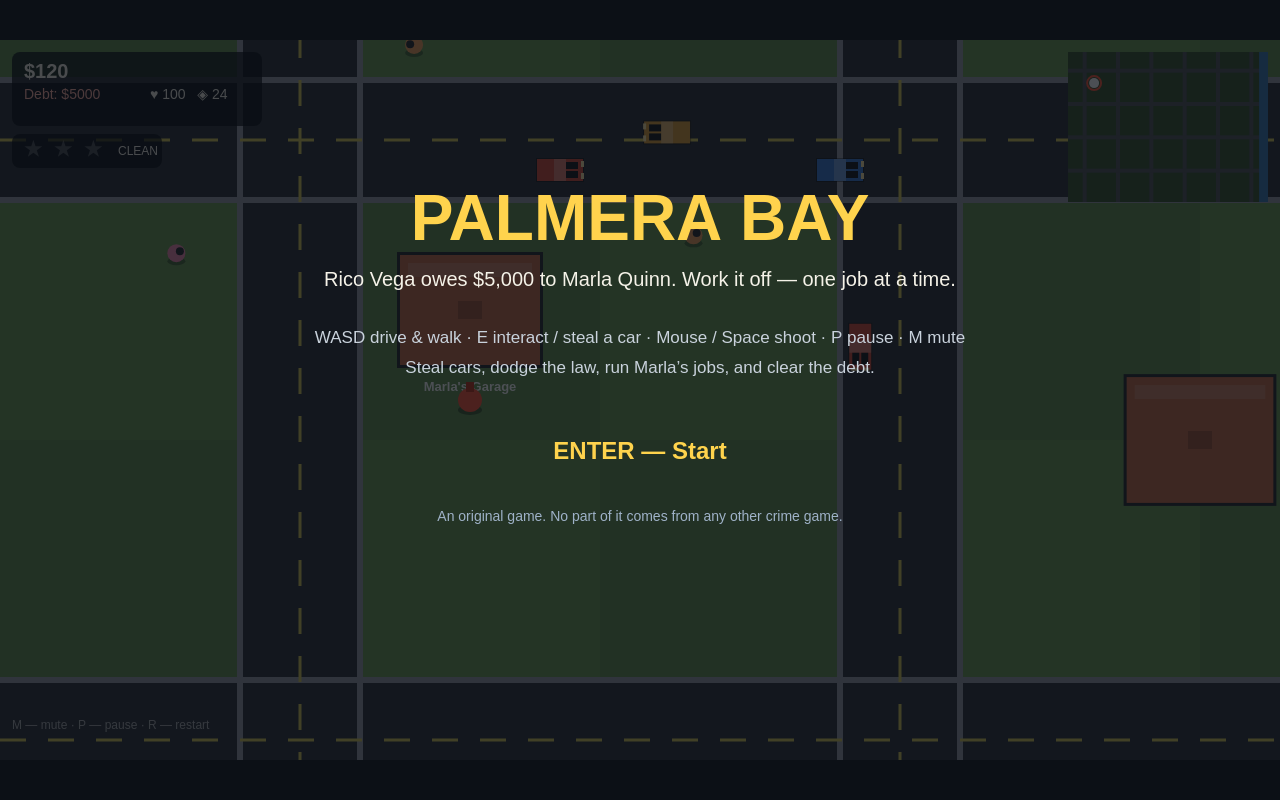
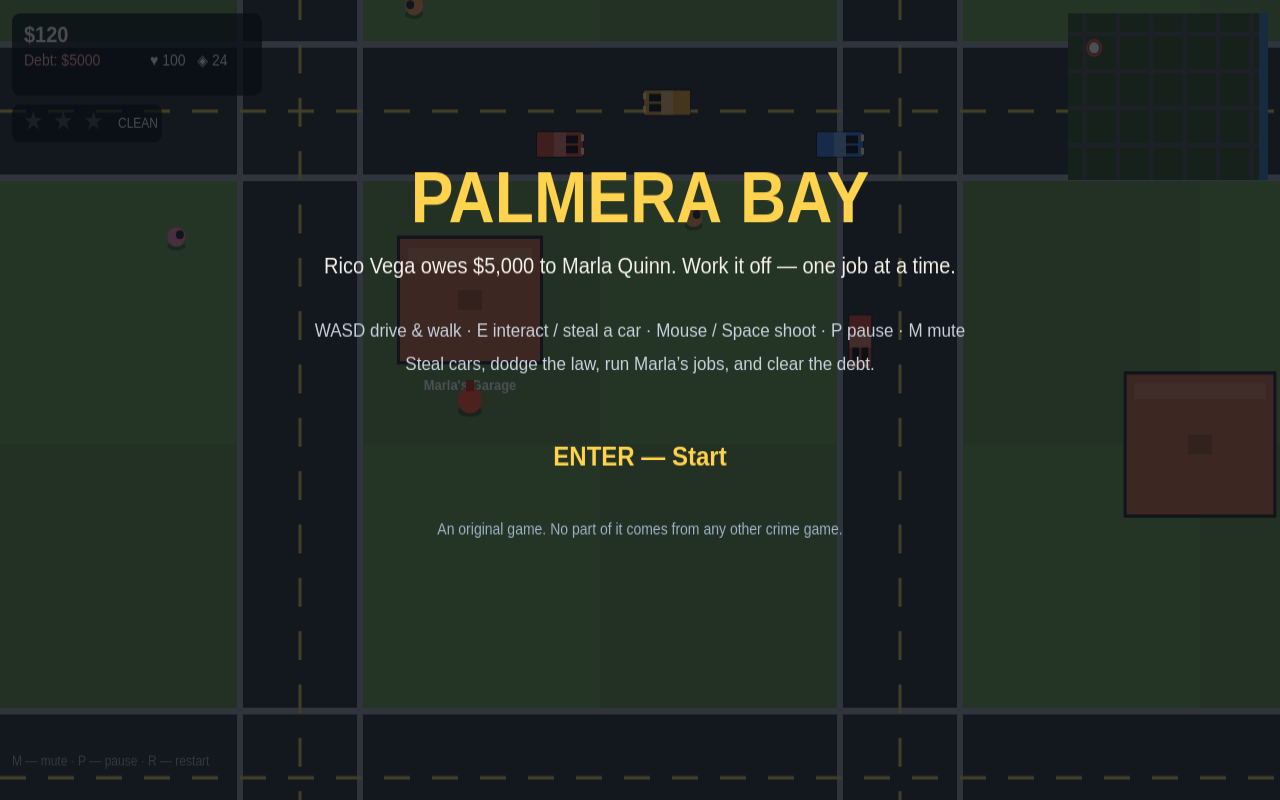
Before and after one commit to Amusu781/gta6-01, a plain HTML site: page game/index.html in a window 1280 px wide. Drawn offline with Linux system fonts and the light colour scheme.

Commit message:
Update game/index.html

```diff
--- a/game/index.html
+++ b/game/index.html
@@ -5,15 +5,8 @@
 <meta name="viewport" content="width=device-width, initial-scale=1">
 <title>Palmera Bay — an open-world crime game</title>
 <style>
-  html, body { margin: 0; padding: 0; background: #0c1016; height: 100%; }
-  body { display: flex; align-items: center; justify-content: center; }
-  canvas {
-    display: block;
-    width: min(100vw, 177.78vh);
-    height: min(100vh, 56.25vw);
-    background: #0c1016;
-    image-rendering: auto;
-  }
+  html, body { margin: 0; padding: 0; background: #0c0e12; height: 100%; overflow: hidden; }
+  #game { display: block; width: 100vw; height: 100vh; }
 </style>
 </head>
 <body>
```
